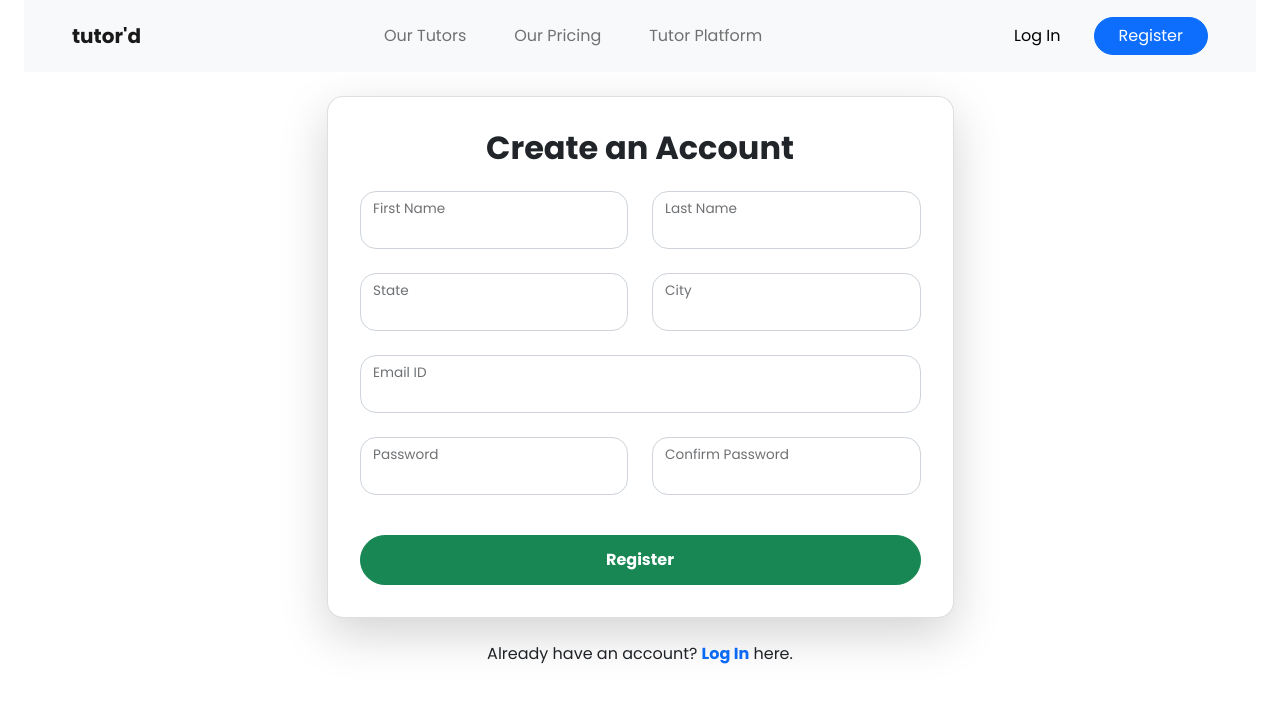
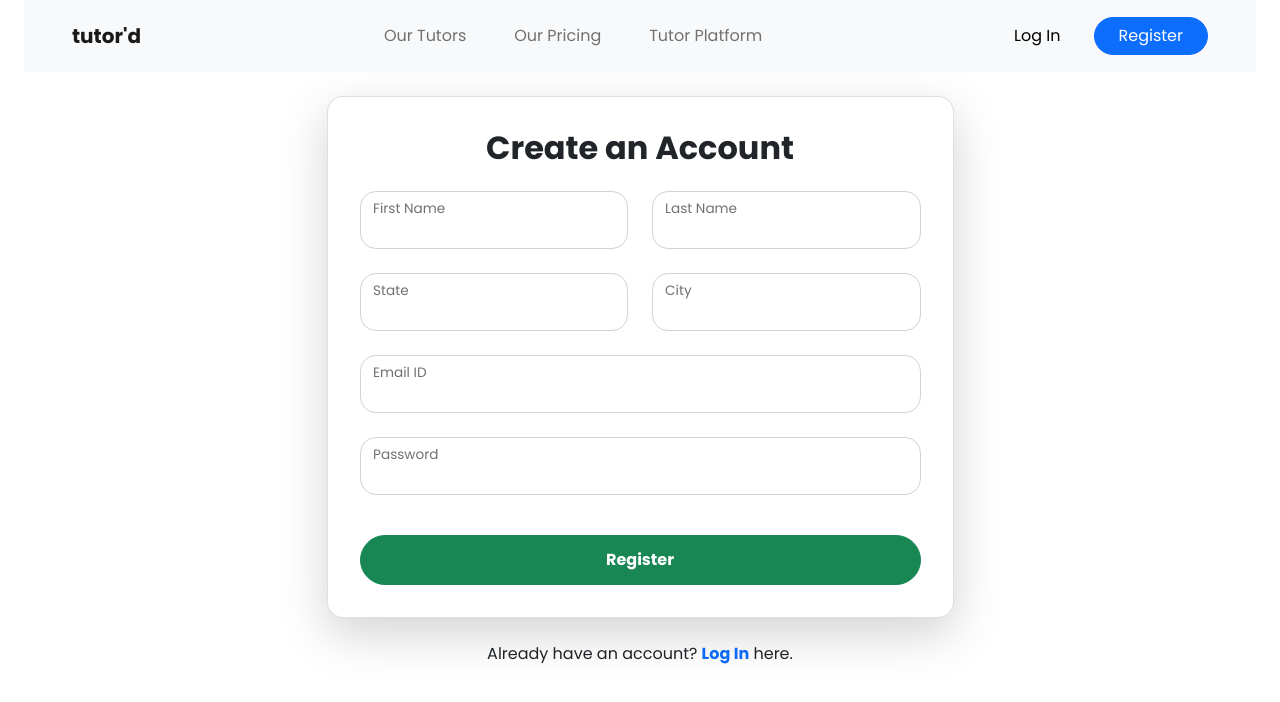
Before and after one commit to basithb/Tutor-Booking, a React (Create React App) app in the folder client/: page /register in a window 1280 px wide. Shown: the top 702 px of the page. Built offline with nearby package versions, Linux system fonts and the light colour scheme; no server answers.

Commit message:
refactor:  reg. component w/o confirm password

```diff
--- a/client/src/components/Register.js
+++ b/client/src/components/Register.js
@@ -131,23 +131,13 @@ const Register = ({ setAuth }) => {
 
                                     </div>
 
-                                    <div className="row">
-                                        <div className="col-md-6">
+                                        <div className="col-md-12">
                                             <div className="form-floating ">
                                                 <input type="password" name="password" className="form-control input-password" id="floatingPassword" value={password}
                                                     onChange={(event) => onChange(event)} required/>
                                                 <label for="floatingPassword">Password</label>
                                             </div>
                                         </div>
-
-                                        <div className="col-md-6">
-                                            <div className="form-floating ">
-                                                <input type="password" name="confirmPassword" className="form-control input-confirmPassword" id="floatingConfirmPassword"
-                                                    onChange={(event) => onChange(event)} required/>
-                                                <label for="floatingConfirmPassword">Confirm Password</label>
-                                            </div>
-                                        </div>
-                                    </div>
 
                                     <div className="d-grid">
                                         <button className="btn btn-success register-button">Register</button>
```
